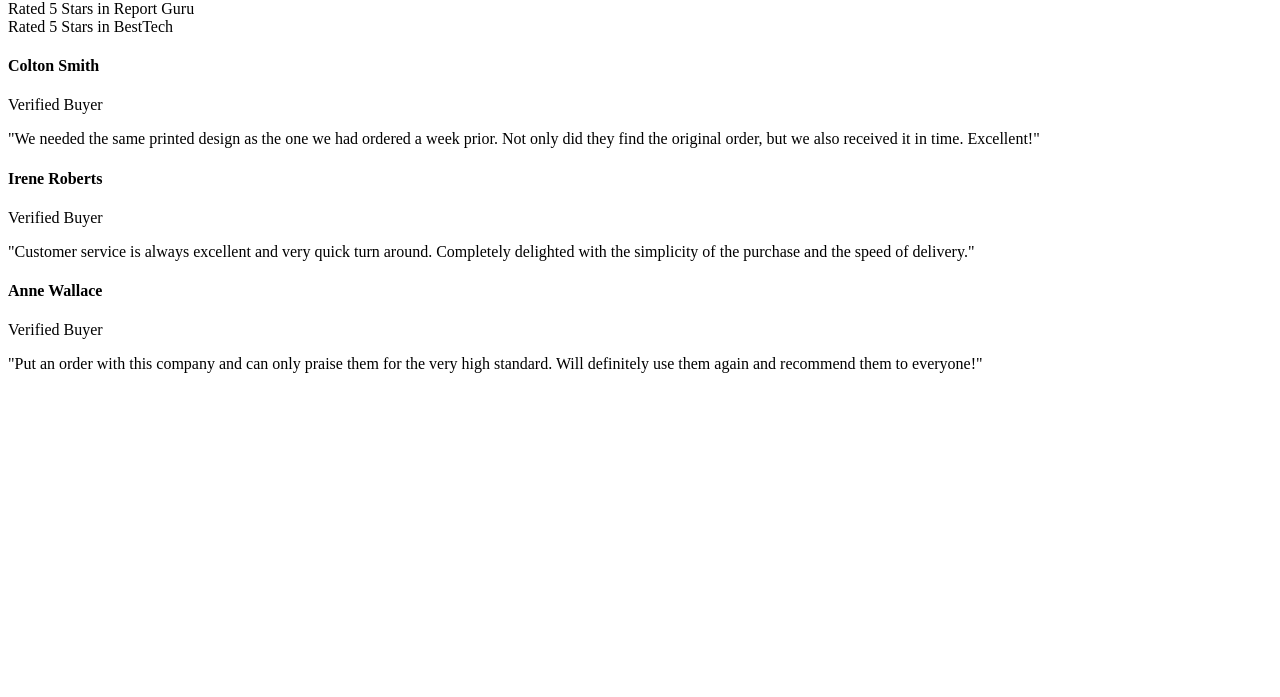
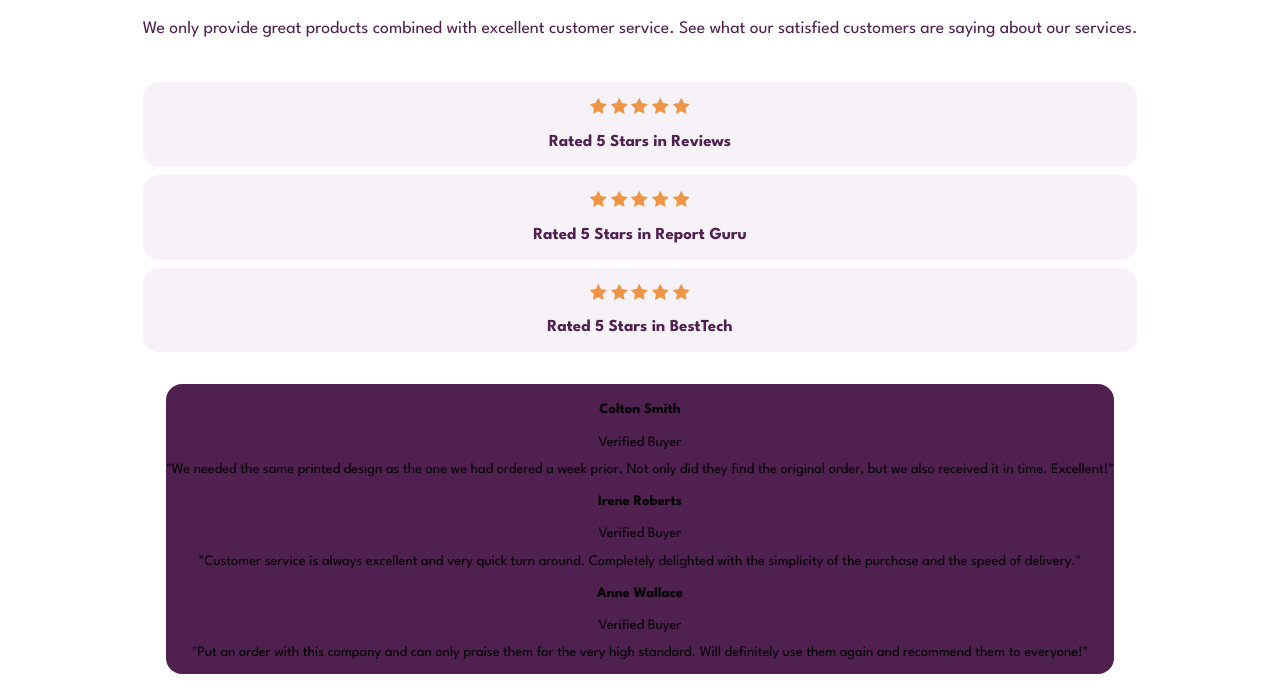
Before and after one commit to Carmenyo/Social-Proof-Section, a website: page index.html in a window 1280 px wide. Shown: the part 119-816 px from the top of the page. Drawn offline with Linux system fonts and the light colour scheme.

Commit message:
section intro layout

```diff
--- a/index.html
+++ b/index.html
@@ -7,12 +7,13 @@
 
   <link rel="icon" type="image/png" sizes="32x32" href="./images/emoji.jpg" />
 
-<!-- FONTS -->
-<link rel="preconnect" href="https://fonts.googleapis.com">
-<link rel="preconnect" href="https://fonts.gstatic.com" crossorigin>
-<link href="https://fonts.googleapis.com/css2?family=League+Spartan:wght@100;400;500;700&display=swap" rel="stylesheet">
+  <!-- FONTS -->
+  <link rel="preconnect" href="https://fonts.googleapis.com">
+  <link rel="preconnect" href="https://fonts.gstatic.com" crossorigin>
+  <link href="https://fonts.googleapis.com/css2?family=League+Spartan:wght@100;400;500;700&display=swap"
+    rel="stylesheet">
 
-<!-- STYLES -->
+  <!-- STYLES -->
   <link rel="stylesheet" href="./styles/main.css">
 
   <title>Frontend Mentor | Social proof section</title>
@@ -21,24 +22,39 @@
 
 <body>
   <main class="main">
-
     <section class="main__intro">
-
       <h1 class="main__intro--title"> 10,000+ of our users love our products.</h1>
-
       <p class="main__intro--paragraph"> We only provide great products combined with excellent customer service.
         See what our satisfied customers are saying about our services.</p>
-
-
       <div class="main__intro--rating">
         <div class="main__intro--reviews">
-          Rated 5 Stars in Reviews
+          <div class="main__intro--stars">
+            <img src="./images/icon-star.svg" alt="start">
+            <img src="./images/icon-star.svg" alt="start">
+            <img src="./images/icon-star.svg" alt="start">
+            <img src="./images/icon-star.svg" alt="start">
+            <img src="./images/icon-star.svg" alt="start">
+          </div>
+          <p class="main__intro--rate">Rated 5 Stars in Reviews</p>
         </div>
+
         <div class="main__intro--report">
-          Rated 5 Stars in Report Guru
+          <div class="main__intro--stars">
+            <img src="./images/icon-star.svg" alt="start">
+            <img src="./images/icon-star.svg" alt="start">
+            <img src="./images/icon-star.svg" alt="start">
+            <img src="./images/icon-star.svg" alt="start">
+            <img src="./images/icon-star.svg" alt="start">
+          </div>
+          <p class="main__intro--rate">Rated 5 Stars in Report Guru</p>
         </div>
         <div class="main__intro--bestTech">
-          Rated 5 Stars in BestTech
+          <div class="main__intro--stars">
+            <img src="./images/icon-star.svg" alt="start"> <img src="./images/icon-star.svg" alt="start"> <img
+              src="./images/icon-star.svg" alt="start"> <img src="./images/icon-star.svg" alt="start"> <img
+              src="./images/icon-star.svg" alt="start">
+          </div>
+          <p class="main__intro--rate"> Rated 5 Stars in BestTech</p>
         </div>
       </div>
     </section>
@@ -68,4 +84,5 @@
     </section>
   </main>
 </body>
+
 </html>
--- /dev/null
+++ b/package.json
@@ -0,0 +1,5 @@
+{
+  "dependencies": {
+    "normalize.css": "^8.0.1"
+  }
+}
--- a/styles/_layout.scss
+++ b/styles/_layout.scss
@@ -1,10 +1,66 @@
-// FONTS
-$font-family: 'League Spartan', sans-serif;
-$font-size: .9rem;
+.main {
+  display: flex;
+  flex-direction: column;
+  align-items: center;
+  text-align: center;
 
-// COLORS
-$Very-Dark-Magenta: hsl(300, 43%, 22%);
-$Soft-Pink: hsl(333, 80%, 67%);
-$Dark-Grayish-Magenta: hsl(303, 10%, 53%);
-$Light-Grayish-Magenta: hsl(300, 24%, 96%);
-$White: hsl(0, 0%, 100%);
+  &__intro {
+    &--title {
+      font-weight: $font-weight-bold;
+      font-size: 2.4rem;
+      margin-top: 4.4rem;
+      padding: 0 2rem;
+      line-height: 2rem;
+      color: $Very-Dark-Magenta;
+    }
+
+    &--paragraph{
+        margin-top: -.4rem;
+        padding: 0 1rem;
+        font-size: 1.1rem;
+        font-weight: $font-weight-slim;
+        color: $Very-Dark-Magenta;
+        line-height: 1.6rem;
+        margin-bottom: 2.5rem;
+    }
+
+   &--rating{
+    display: flex;
+    flex-direction: column;
+    gap: 0.5rem;
+    margin: 1rem;
+   }
+   &--rate{
+    color: $Very-Dark-Magenta;
+    font-weight: $font-weight-bold;
+    font-size: 1.05rem;
+   }
+
+   &--stars{
+    padding:  1rem 0 0;
+   }
+   &--reviews{
+    display: flex;
+    flex-direction: column;
+    background-color: $Light-Grayish-Magenta;
+    border-radius: 1rem;
+
+   }
+   &--report{
+    background-color: $Light-Grayish-Magenta;
+    border-radius: 1rem;
+
+   }
+   &--bestTech{
+    background-color: $Light-Grayish-Magenta;
+    border-radius: 1rem;
+   }
+  }
+&__testimonials{
+    background-color: $Very-Dark-Magenta;
+    margin: 1rem;
+    border-radius: 1rem;
+}
+
+
+}
--- a/styles/_variables.scss
+++ b/styles/_variables.scss
@@ -0,0 +1,15 @@
+// FONTS
+$font-family: 'League Spartan', sans-serif;
+$font-size: .9rem;
+$font-weight-slim:400;
+$font-weight-medium:500;
+$font-weight-bold:700;
+
+
+
+// COLORS
+$Very-Dark-Magenta: hsl(300, 43%, 22%);
+$Soft-Pink: hsl(333, 80%, 67%);
+$Dark-Grayish-Magenta: hsl(303, 10%, 53%);
+$Light-Grayish-Magenta: hsl(300, 24%, 96%);
+$White: hsl(0, 0%, 100%);
--- a/styles/main.scss
+++ b/styles/main.scss
@@ -1,2 +1,9 @@
 @import "variables";
 @import "layout";
+
+
+body{
+    height: 100vh;
+    font-family: $font-family;
+    font-size: $font-size;
+}
```
Also changed, not shown: styles/main.css, 2 other files.
